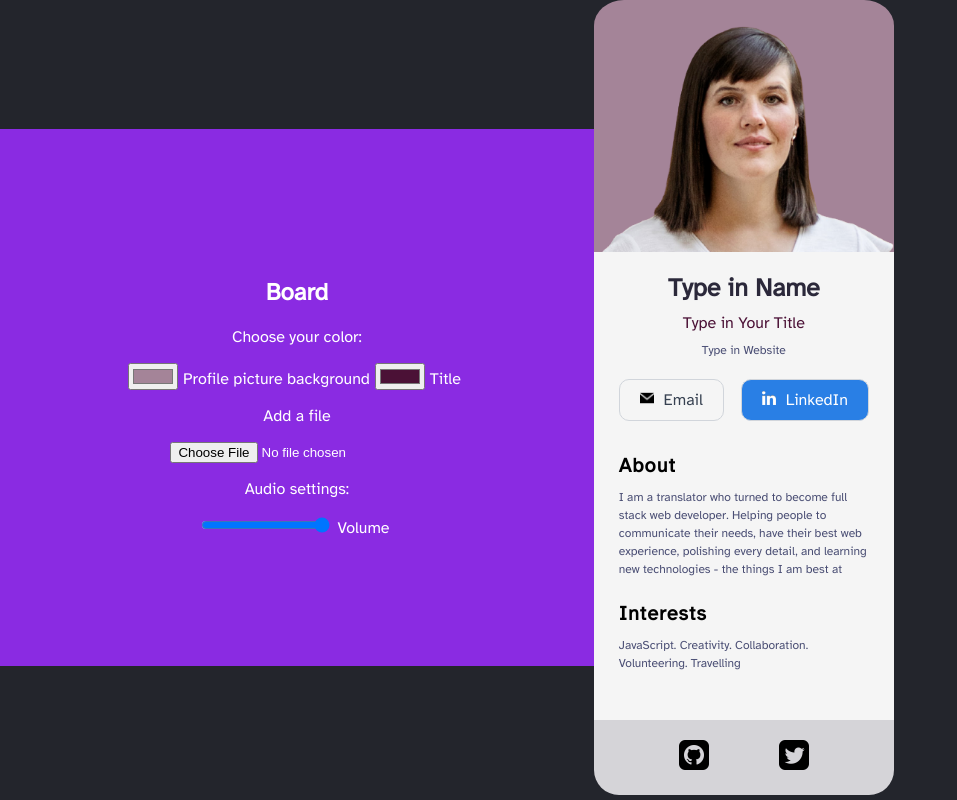
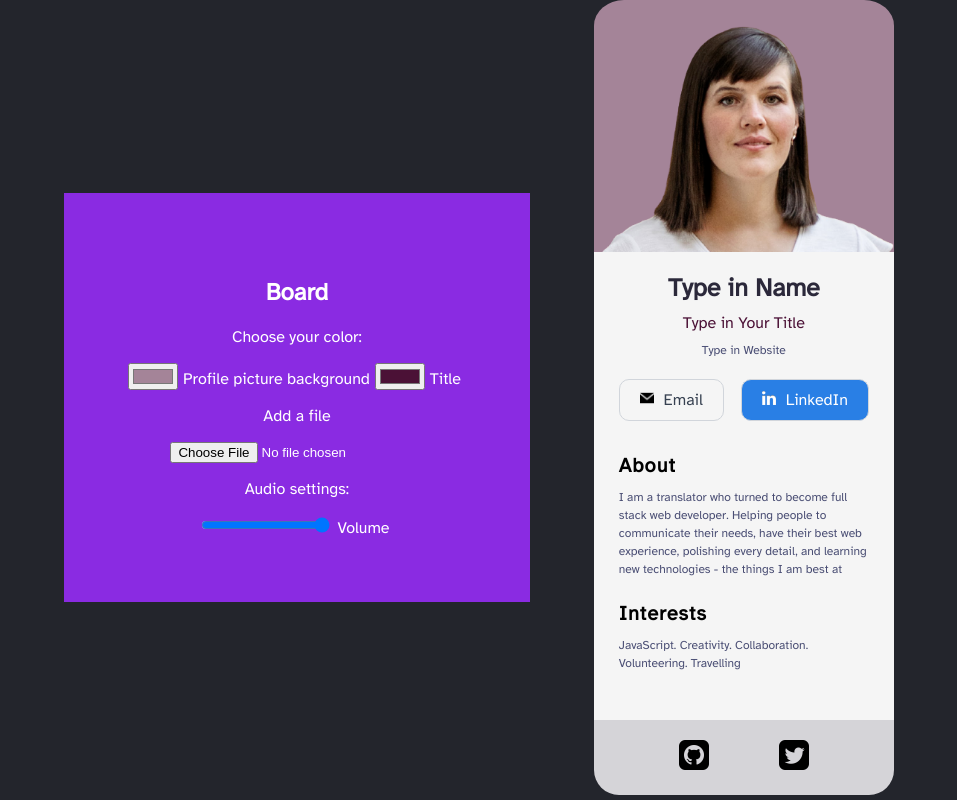
Before and after one commit to N-Zubko/digital-business-card-builder, a React (Create React App) app: page / in a window 1280 px wide. Shown: the whole page, without its empty margins (0-957 px from the left). Built offline with nearby package versions, Linux system fonts and the light colour scheme.

Commit message:
add margins

```diff
--- a/src/views/Board.module.css
+++ b/src/views/Board.module.css
@@ -1,7 +1,8 @@
 .container {
   background-color: blueviolet;
   color: white;
-  padding: 10%;
+  padding: 5%;
+  margin: 5%;
 }
 
 label {
```
